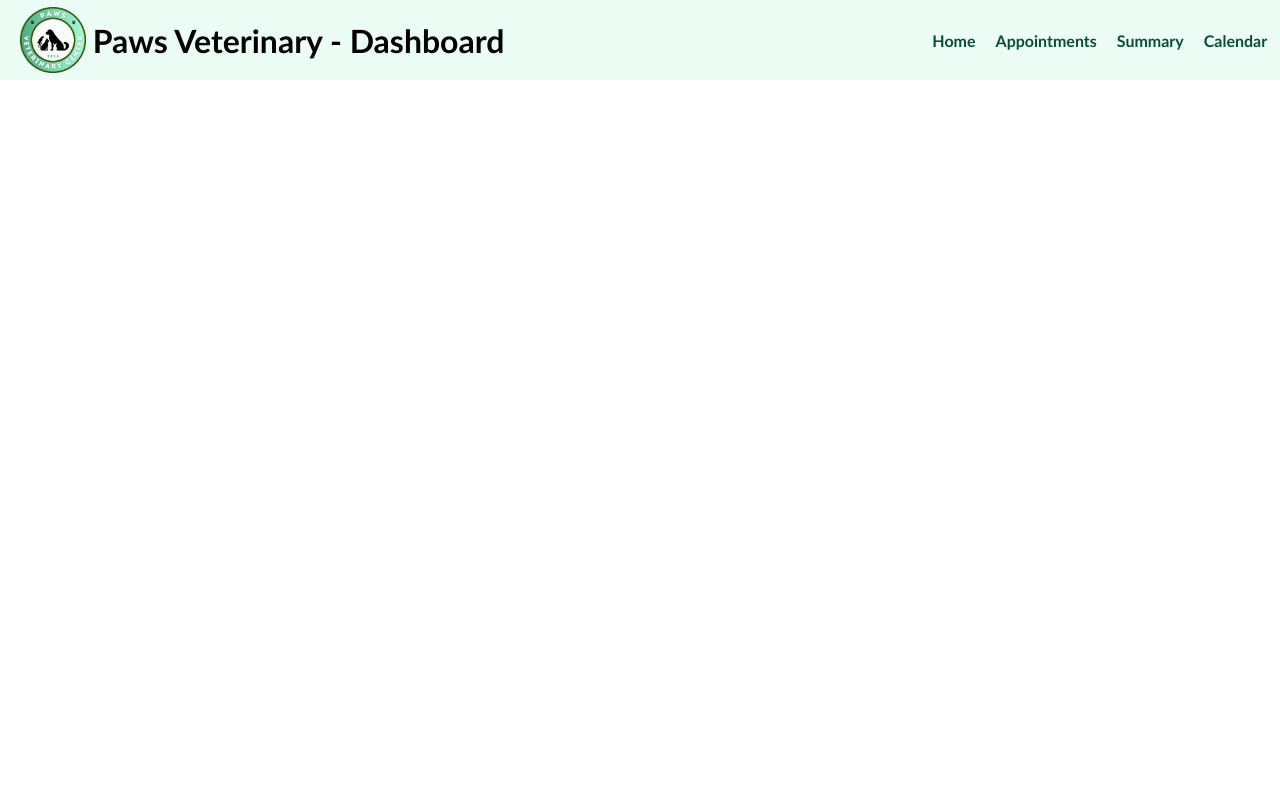
After one commit to Zanis3/II-A-APDEV-FINAL-PROJECT-WEBAPPS-PAWS-VETERINARY-WEBSITE-, a PHP site: page /dashboard/Dashboard.php in a window 1280 px wide. The commit adds this page. Run offline with PHP 8.4, Linux system fonts and the light colour scheme; some web fonts are replaced.

Commit message:
dashboard

```diff
--- /dev/null
+++ b/dashboard/Dashboard.php
@@ -0,0 +1,14 @@
+<?php
+?>
+<head>
+    <title>Dashboard</title>
+    <link rel="stylesheet" href="https://cdnjs.cloudflare.com/ajax/libs/font-awesome/5.15.4/css/all.min.css">
+    <link rel="stylesheet" href="css/style_general.css">
+    <link rel="stylesheet" href="css/style_home.css">
+    <link rel="shortcut icon" href="img/gen/web-logo.png" type="image/png">
+</head>
+<body>
+    <?php
+        include_once 'dash-template/dashboard-header.php'
+    ?>
+</body>
--- /dev/null
+++ b/dashboard/dash-template/dashboard-header.php
@@ -0,0 +1,14 @@
+<div class="header">
+    <a href="../II-A-APDEV-FINAL-PROJECT-WEBAPPS-PAWS-VETERINARY-WEBSITE-/dashboard/Dashboard.php" id="header-link">
+        <div class="website-logo">
+        <img src="img/gen/web-logo.png" class="web-logo">
+        <h1>Paws Veterinary - Dashboard</h1>
+        </div>
+    </a>
+    <div class="navbar">
+        <a href=""><b> Home </b></a>
+        <a href=""><b> Appointments </b></a>
+        <a href=""><b> Summary </b></a>
+        <a href=""><b> Calendar </b></a>
+    </div>
+</div>
--- a/index.php
+++ b/index.php
@@ -11,7 +11,6 @@
     <link rel="stylesheet" href="css/style_general.css">
     <link rel="stylesheet" href="css/style_home.css">
     <link rel="shortcut icon" href="img/gen/web-logo.png" type="image/png">
-
 </head>
 <body>
     <?php
```
Also changed, not shown: template/login-ui.php (+29 -3 lines).
